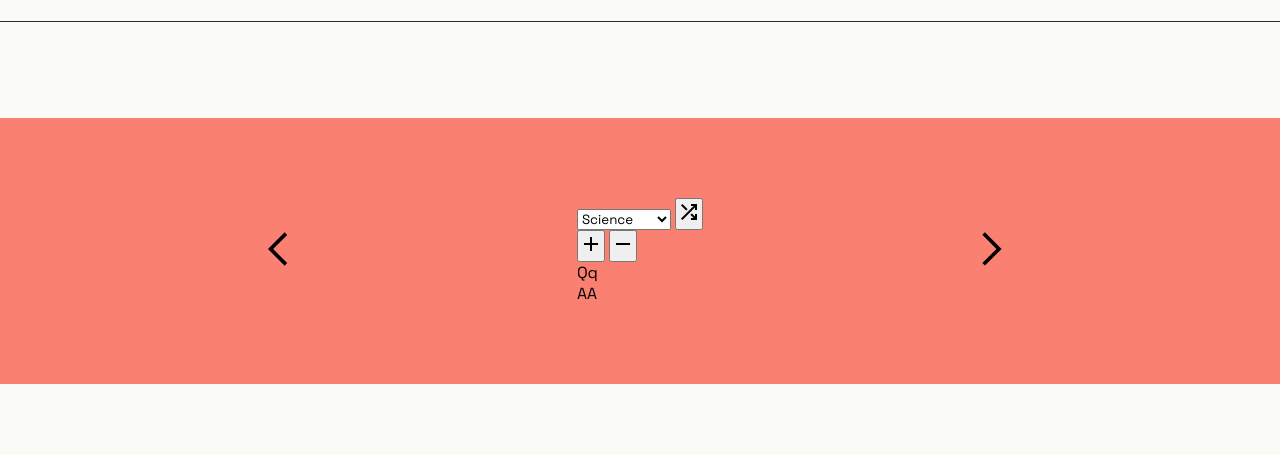
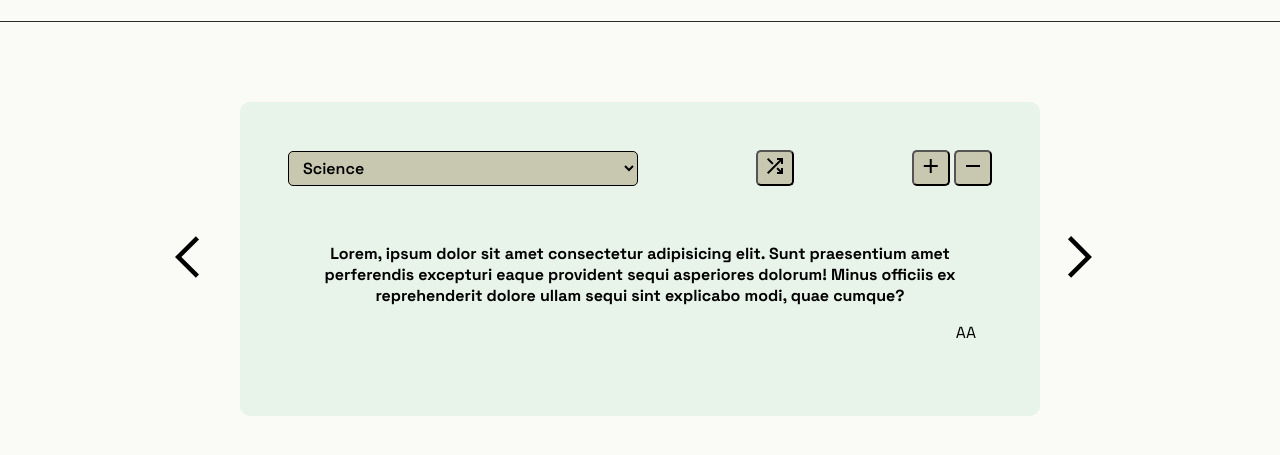
Before and after one commit to soworona/quote-generator-app, a plain HTML site: page index.html in a window 1280 px wide. Shown: the part 77-532 px from the top of the page. Drawn offline with nearby package versions, Linux system fonts and the light colour scheme.

Commit message:
quote container css updated

```diff
--- a/index.html
+++ b/index.html
@@ -34,9 +34,14 @@
     </header>
 
     <div class="container">
-        <button class="arrow">
-            <img src="./public/arrow_back_ios_33dp_000000_FILL0_wght400_GRAD0_opsz40.svg" alt="arrow-back">
-        </button>
+        <div class="arrow">
+            <button >
+                <img src="./public/arrow_back_ios_33dp_000000_FILL0_wght400_GRAD0_opsz40.svg" alt="arrow-back">
+            </button>
+            <button >
+                <img src="./public/arrow_back_ios_33dp_E8F3E9_FILL0_wght400_GRAD0_opsz40.svg" alt="arrow-back">
+            </button>
+        </div>
 
         <div class="quote-card">
             <div class="card-header">
@@ -56,14 +61,22 @@
                       </button>
                   </div>
             </div>
+
             <div class="card-body">
-                <p class="quote">Qq</p>
+                <!-- <p class="quote">Hee jejej</p> -->
+                <p class="quote">Lorem, ipsum dolor sit amet consectetur adipisicing elit. Sunt praesentium amet perferendis excepturi eaque provident sequi asperiores dolorum! Minus officiis ex reprehenderit dolore ullam sequi sint explicabo modi, quae cumque?</p>
                 <p class="author">AA</p>
             </div>
         </div>
-        <button class="arrow">
-            <img src="./public/arrow_forward_ios_33dp_000000_FILL0_wght400_GRAD0_opsz40.svg" alt="arrow-forward">
-        </button>
+
+        <div class="arrow">
+            <button>
+                <img src="./public/arrow_forward_ios_33dp_000000_FILL0_wght400_GRAD0_opsz40.svg" alt="arrow-forward">
+            </button>
+            <button >
+                <img src="./public/arrow_forward_ios_33dp_E8F3E9_FILL0_wght400_GRAD0_opsz40.svg" alt="arrow-back">
+            </button>
+        </div>
 
     </div>
 
--- a/style.css
+++ b/style.css
@@ -71,20 +71,99 @@ body{
 .container{
     display: flex;
     flex-direction: row;
-    justify-content: space-evenly;
+    justify-content: center;
     align-items: center;
-    gap: 1rem;
     padding: 5rem 1rem;
-    margin-top: 6rem;
-    background-color: salmon;
 }
 
-.container .arrow{
+.arrow{
+    margin: auto;
+}
+
+.arrow button{
     background-color: inherit;
     border: none;
     cursor: pointer;
+    img{
+        height: 30px;
+    }
+}
 
+.arrow button:hover{
+    transform: scale(1.2);
 }
+
+.arrow button:first-child{
+    display: block;
+}
+.arrow button:last-child{
+    display: none;
+}
+
+.quote-card
+{
+    display: flex;
+    flex-direction: column;
+    justify-content: center;
+    align-items: center;
+    gap: 2rem;
+    padding: 2rem 1rem;
+    border-radius: 10px;
+    background-color: #E8F3E9;
+    flex: 2;
+    max-width: 800px;
+}
+
+.card-header{
+    display: flex;
+    flex-direction: row;
+    justify-content: space-between;
+    align-items: center;
+    width: 100%;
+    gap:2px;
+}
+
+.card-header button{
+    background-color: #c8c8b1;
+    border-radius: 5px;
+    padding: 1px;
+    cursor: pointer;
+}
+
+.card-header button:hover{
+    opacity: 0.8;
+}
+
+.card-header select{
+    background-color: #c8c8b1;
+    border-radius: 5px;
+    border: 1px solid black;
+    padding: 5px 1px;
+    cursor: pointer;
+    font-weight: 600;
+    flex: 1;
+    max-width: 350px;
+}
+
+.card-body{
+    min-height: 150px;
+    display: flex;
+    flex-direction: column;
+    justify-content: center;
+    gap: 1rem;
+    padding: 0 1rem;
+}
+
+.quote{
+    font-weight: 700;
+    text-align: center;
+}
+
+.author{
+    font-weight: 400;
+    text-align: right;
+}
+
 
 /* dark mode starts */
 .dark-theme{
@@ -111,6 +190,29 @@ body{
     align-items: center;
     gap: 10px;
 }
+
+.dark-theme .arrow button:first-child{
+    display: none;
+}
+
+.dark-theme .arrow button:last-child{
+    display: block;
+}
+
+.dark-theme .quote-card{
+    background-color: #555568;
+}
+
+.dark-theme .card-header select{
+    background-color: #C6B7BE;
+    border: 1px solid #E8F3E9;
+}
+
+.dark-theme .card-header button{
+    background-color: #C6B7BE;
+    border: 1px solid #E8F3E9;
+}
+
 /* dark mode ends */
 
 @media screen and (min-width: 768px) {
@@ -129,6 +231,33 @@ body{
         font-size: 2rem;
     }
 
+    .container{
+        padding: 5rem 5rem;
+    }
+
+    .arrow button{
+        img{
+            height: 50px;
+        }
+    }
+
+    .quote-card{
+        padding: 3rem;
+    }
+
+    .card-header {
+        gap:20px
+    }
+
+    .card-header button{
+        padding: 2px 5px;
+    }
+
+    .card-header select{
+        padding:5px 10px;
+        font-size: 1rem;
+    }
+
 }
 
 @media screen and (min-width: 1024px) {
@@ -136,4 +265,8 @@ body{
         display: block;
     }
 
+    .container{
+        padding: 5rem 10rem;
+    }
+
 }
```
Also changed, not shown: public/arrow_back_ios_33dp_E8F3E9_FILL0_wght400_GRAD0_opsz40.svg (added).
